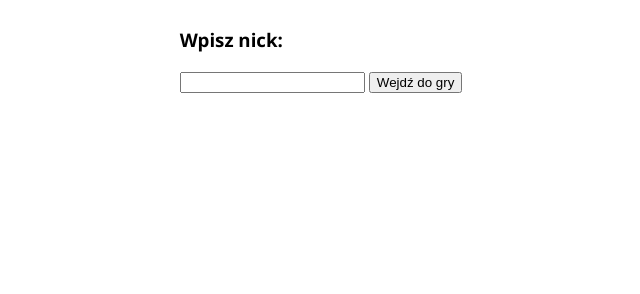
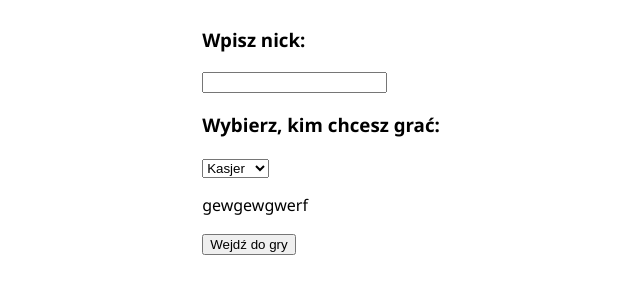
Before and after one commit to wiki3007/Keep-Baking-And-Everyone-Will-Eat, a website: page static/start.html in a window 1280 px wide. Shown: the whole page, without its empty margins (319-959 px from the left). Drawn offline with Linux system fonts and the light colour scheme.

Commit message:
Dodanie selecta

```diff
--- a/static/start.html
+++ b/static/start.html
@@ -5,7 +5,7 @@
     <meta charset="UTF-8">
     <meta http-equiv="X-UA-Compatible" content="IE=edge">
     <meta name="viewport" content="width=device-width, initial-scale=1.0">
-    <title>Document</title>
+    <title>wegwer</title>
     <style>
         body {
             display: flex;
@@ -17,9 +17,15 @@
 </head>
 
 <body>
-    <form action="/game" method="POST">
+    <form action="/gameChoose" method="POST">
         <h3>Wpisz nick:</h3>
         <input type="text" required name="nick">
+        <h3>Wybierz, kim chcesz grać:</h3>
+        <select required name="gameType">
+            <option>Kasjer</option>
+            <option>Piekarz</option>
+        </select>
+        <p>gewgewgwerf</p>
         <button>Wejdź do gry</button>
     </form>
 </body>
```
